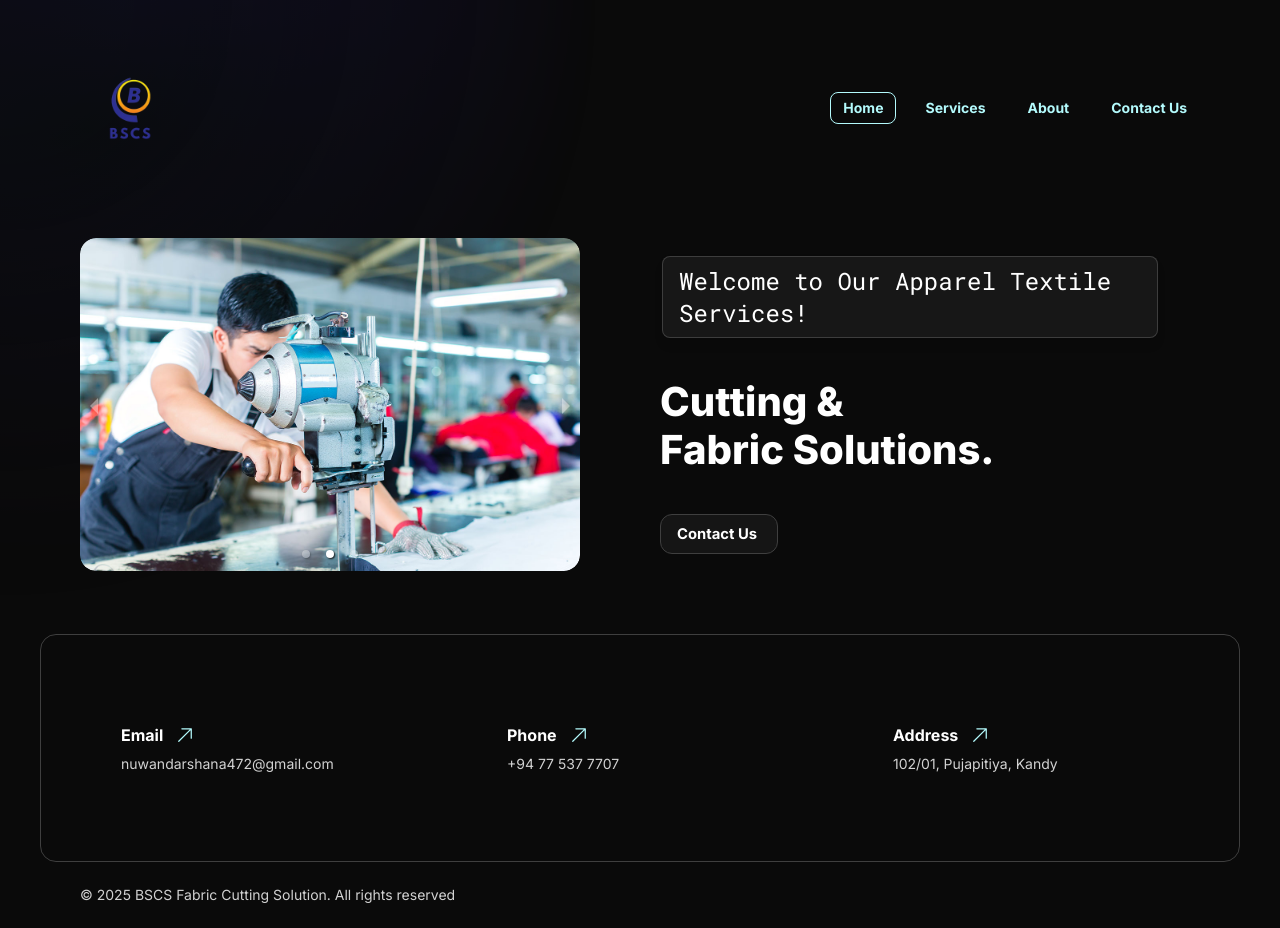
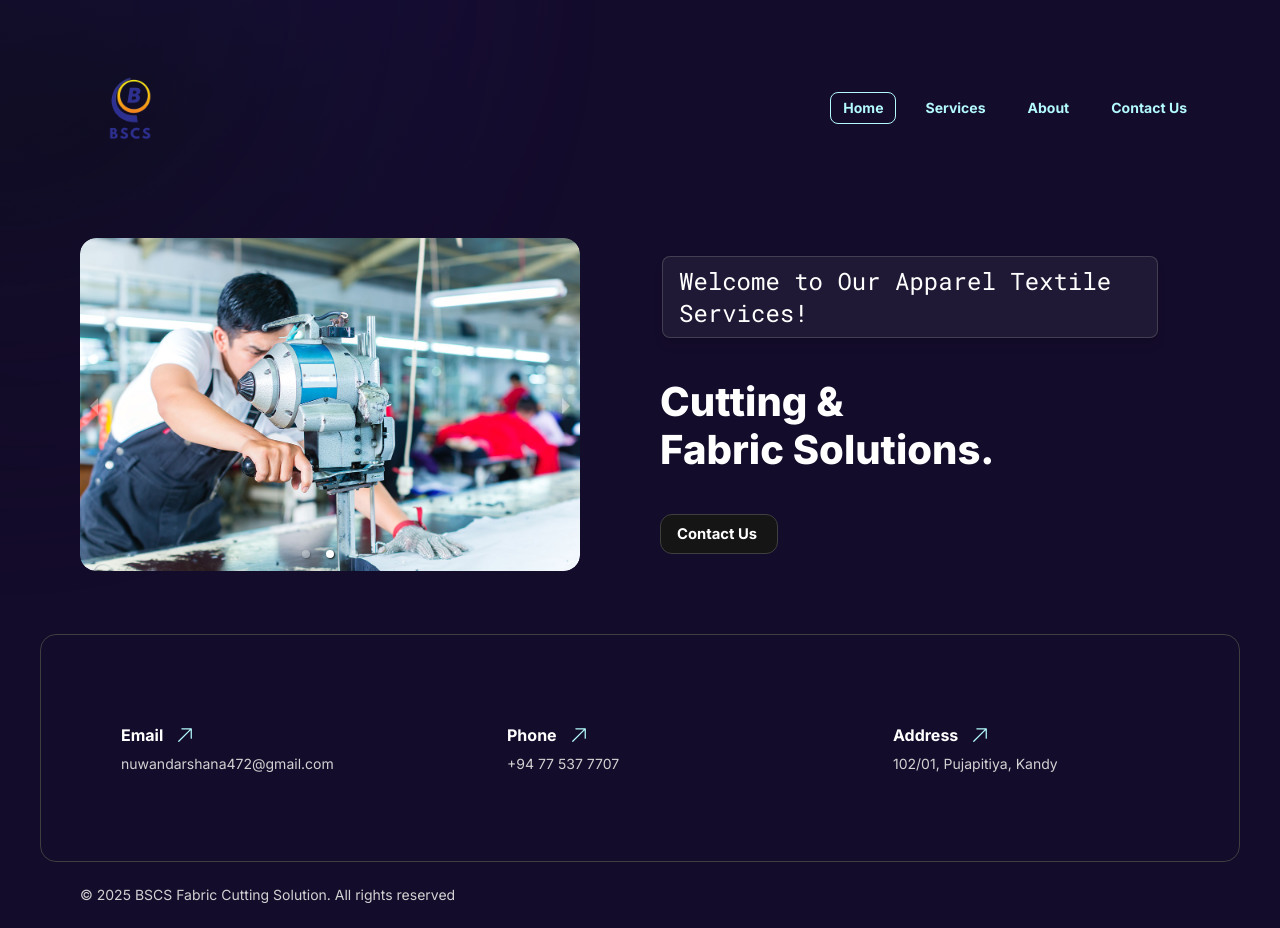
Before and after one commit to NadeeTharuka/apparel-textile-fabric, a Next.js app in the folder client/: page / in a window 1280 px wide. Built offline with nearby package versions, Linux system fonts and the light colour scheme.

Commit message:
Update background.scss

```diff
--- a/client/src/once-ui/styles/background.scss
+++ b/client/src/once-ui/styles/background.scss
@@ -4,17 +4,18 @@
 
 /* PAGE */
 .page-background {
-    background-color: var(--page-background);
+    background-color: #140c2b ; /* Light Gray */
 }
 
 .surface-background {
-    background-color: var(--surface-background);
-    backdrop-filter: var(--backdrop-filter);
+    background-color: #ffffff; /* White */
+    backdrop-filter: blur(10px); /* Soft blur effect */
 }
 
 .backdrop {
-    background-color: var(--backdrop);
+    background-color: rgba(0, 0, 0, 0.5); /* Semi-transparent black */
 }
+
 
 /* NEUTRAL */
 .neutral-background-weak,
```
